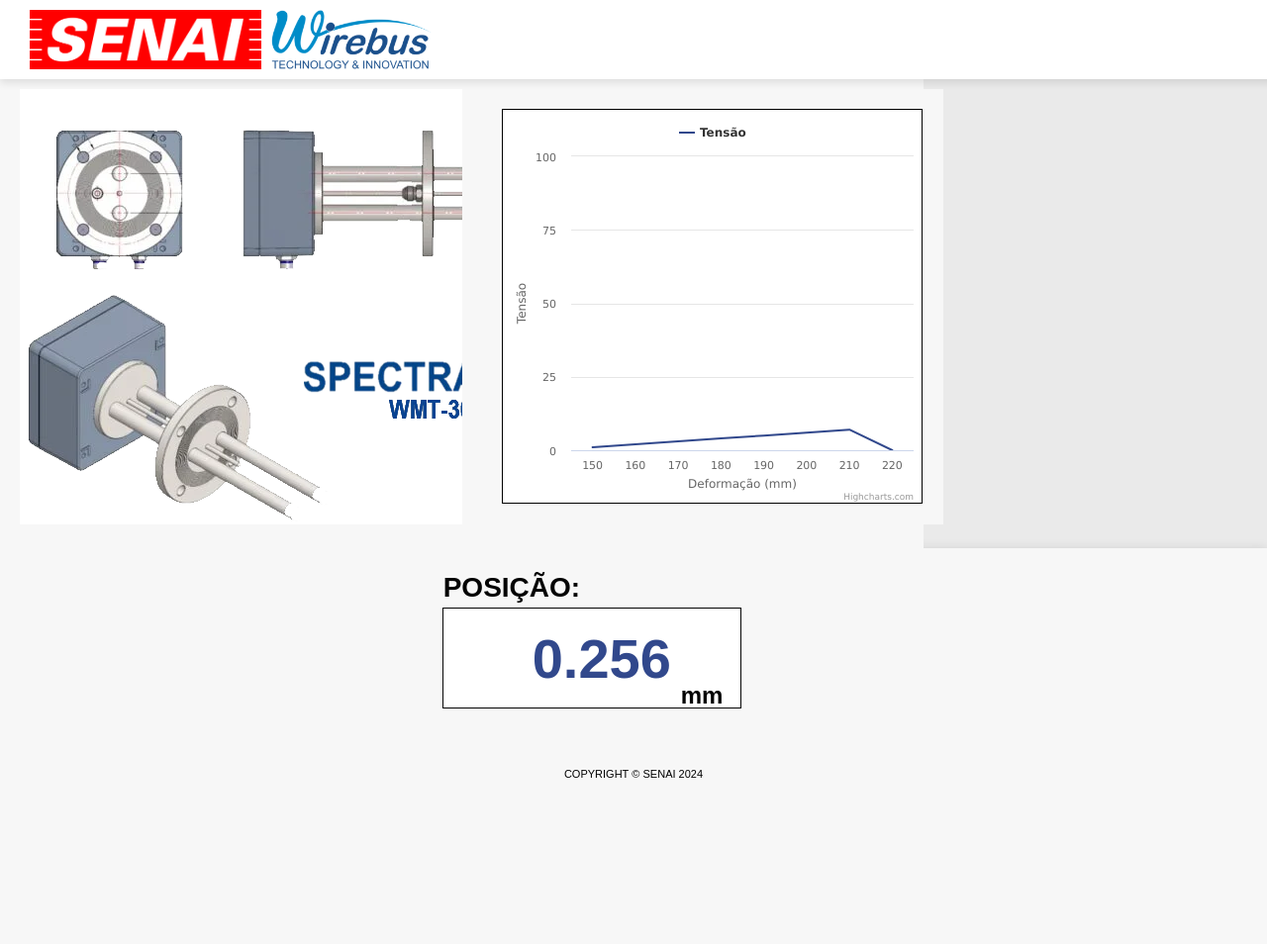
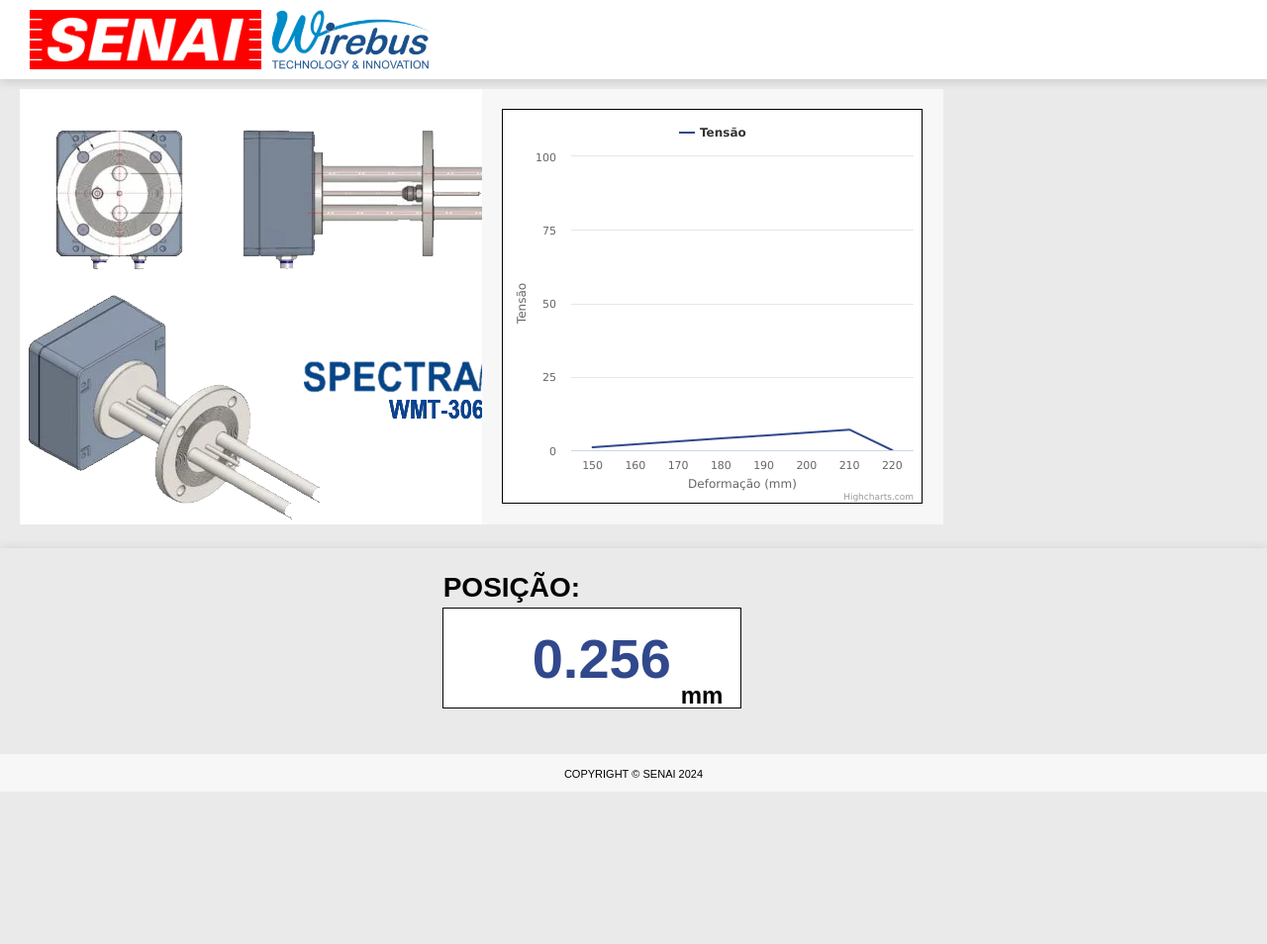
Before and after one commit to h0l3ss-Account/Wirebus, a PHP site: page / in a window 1280 px wide. Shown: the whole page at 99% size. Run offline with PHP 8.4, Linux system fonts and the light colour scheme.

Commit message:
Update TelaEnsaio.css

```diff
--- a/main/css/TelaEnsaio.css
+++ b/main/css/TelaEnsaio.css
@@ -58,15 +58,13 @@ footer {
 .left, .center, .right {
     width: 33.33%; /* Cada coluna ocupará um terço da largura da tela */
     padding: 20px;
-    background-color: #f7f7f7;
 }
 
-.left {
-    background-color: #f7f7f7; /* Cor da coluna esquerda */
-}
 
-.center {
-    background-color: #f7f7f7; /* Cor da coluna central */
+
+.center01 {
+    width: 66.66%; /* Cada coluna ocupará um terço da largura da tela */
+    padding: 20px;
 }
 
 
```
